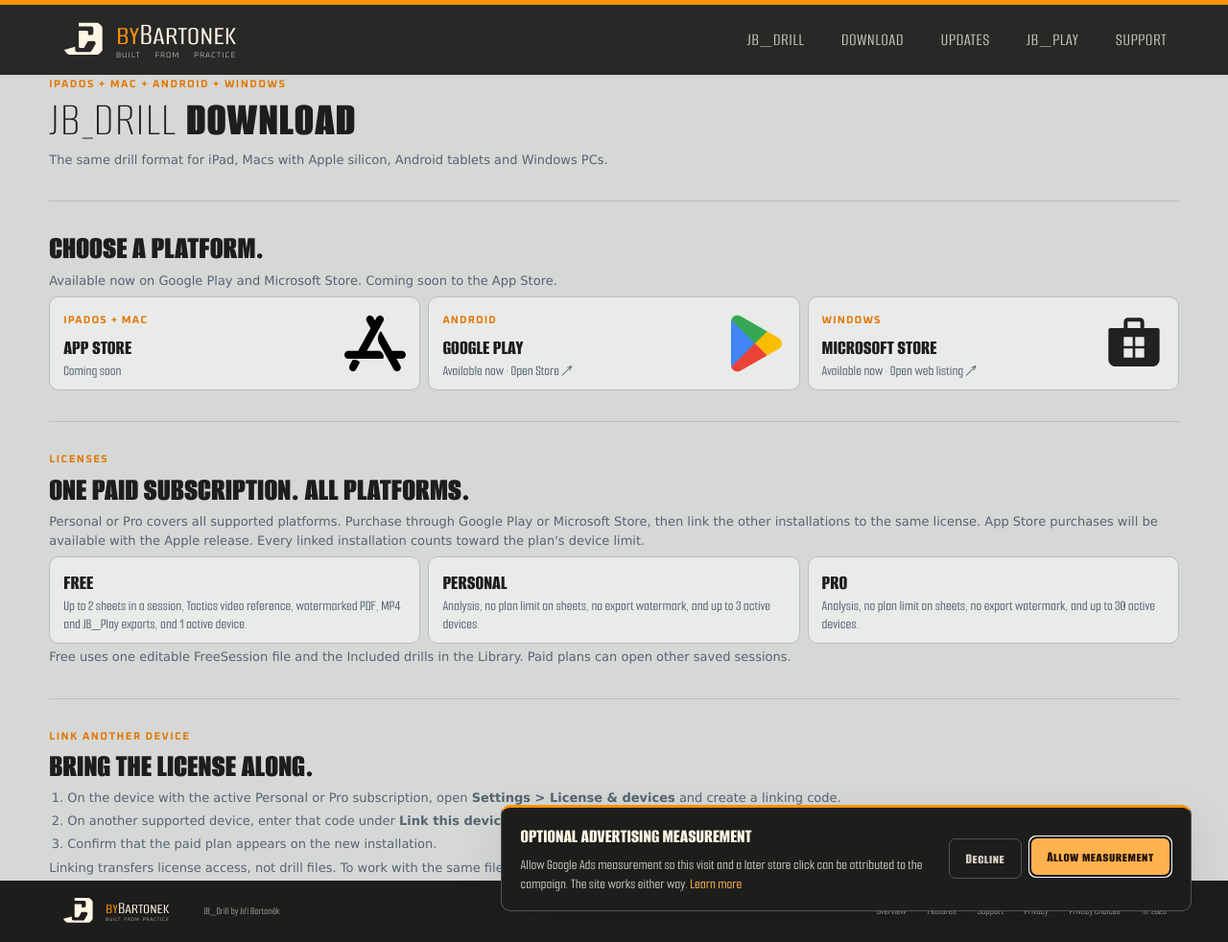
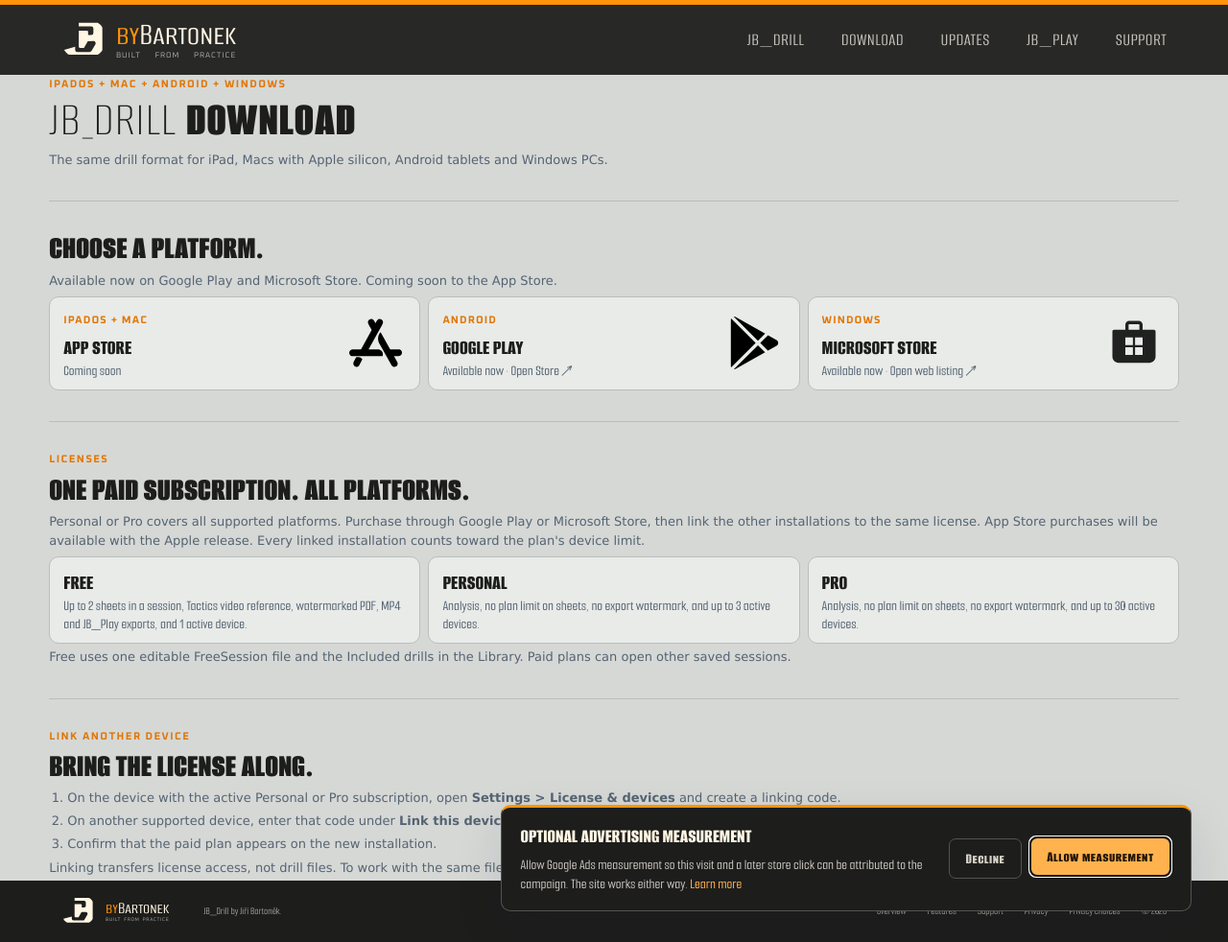
Before and after one commit to bartonekJ/bartonekJ.github.io, a Jekyll site: the page jb-drill/download/index.html, which Jekyll copies as it is, in a window 1280 px wide and 982 px high. Shown: the whole window at 96% size. Built offline with Jekyll 4.4.1, drawn with Linux system fonts in a browser that asks for light colours.

Commit message:
Restore black store silhouettes and reduce icons by 15%

```diff
--- a/docs.css
+++ b/docs.css
@@ -1077,8 +1077,9 @@
 
 .download-store-symbol {
   display: block;
-  width: 64px;
-  height: 64px;
+  width: 54.4px;
+  height: 54.4px;
+  justify-self: center;
   object-fit: contain;
 }
 
@@ -1089,8 +1090,8 @@
   }
 
   .download-store-symbol {
-    width: 48px;
-    height: 48px;
+    width: 40.8px;
+    height: 40.8px;
   }
 }
 
@@ -2255,8 +2256,8 @@
   }
 
   .download-store-symbol {
-    width: 54px;
-    height: 54px;
+    width: 45.9px;
+    height: 45.9px;
   }
 
   .download-page-intro {
--- a/jb-drill/download/index.html
+++ b/jb-drill/download/index.html
@@ -7,7 +7,7 @@
   <meta name="theme-color" content="#1d1d1c">
   <title>Download JB_Drill — iPad, Mac, Android &amp; Windows</title>
   <link rel="icon" href="../../favicon.svg?v=2" type="image/svg+xml">
-  <link rel="stylesheet" href="../../docs.css?v=20261024-2">
+  <link rel="stylesheet" href="../../docs.css?v=20261024-3">
   <script>
     window.dataLayer = window.dataLayer || [];
     function gtag(){dataLayer.push(arguments);}
@@ -82,7 +82,7 @@
               <h3>Google Play</h3>
               <p>Available now · Open Store &#8599;</p>
             </div>
-            <img class="download-store-symbol" src="/assets/store-marks/google-play.png" width="64" height="64" alt="" aria-hidden="true">
+            <img class="download-store-symbol" src="/assets/store-marks/google-play.svg" width="64" height="64" alt="" aria-hidden="true">
           </a>
         </div>
         <div class="download-store-option">
```
Also changed, not shown: STYLE_GUIDE.md (+4 -0 lines), assets/store-marks/SOURCES.md (+1 -1 lines), assets/store-marks/google-play.png (deleted), assets/store-marks/google-play.svg (added).
